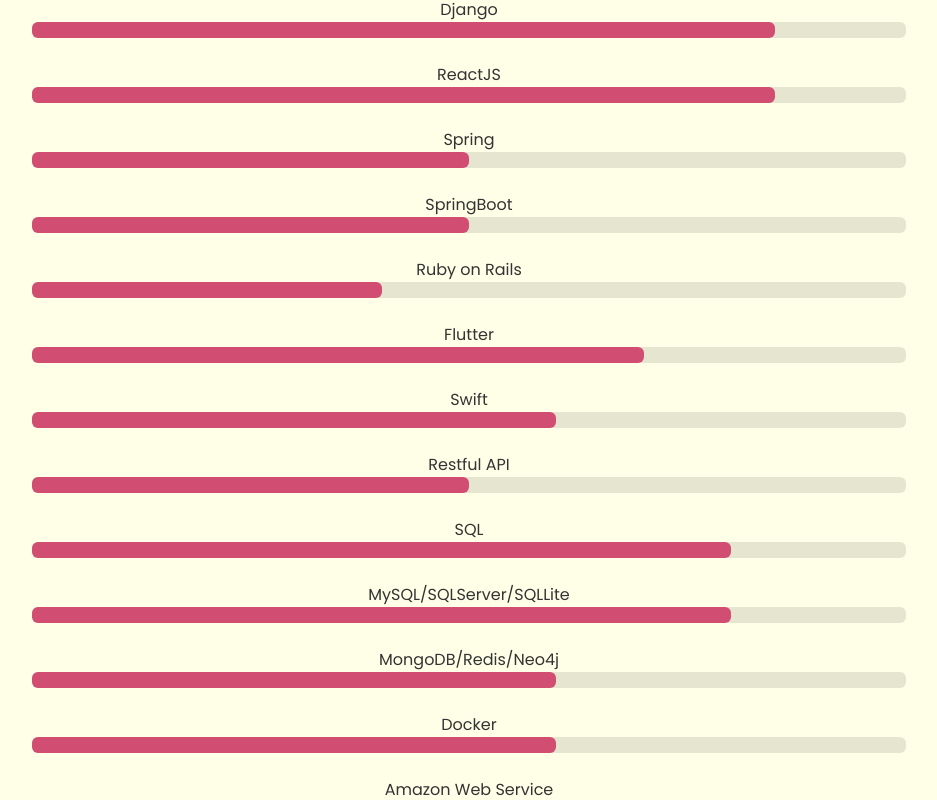
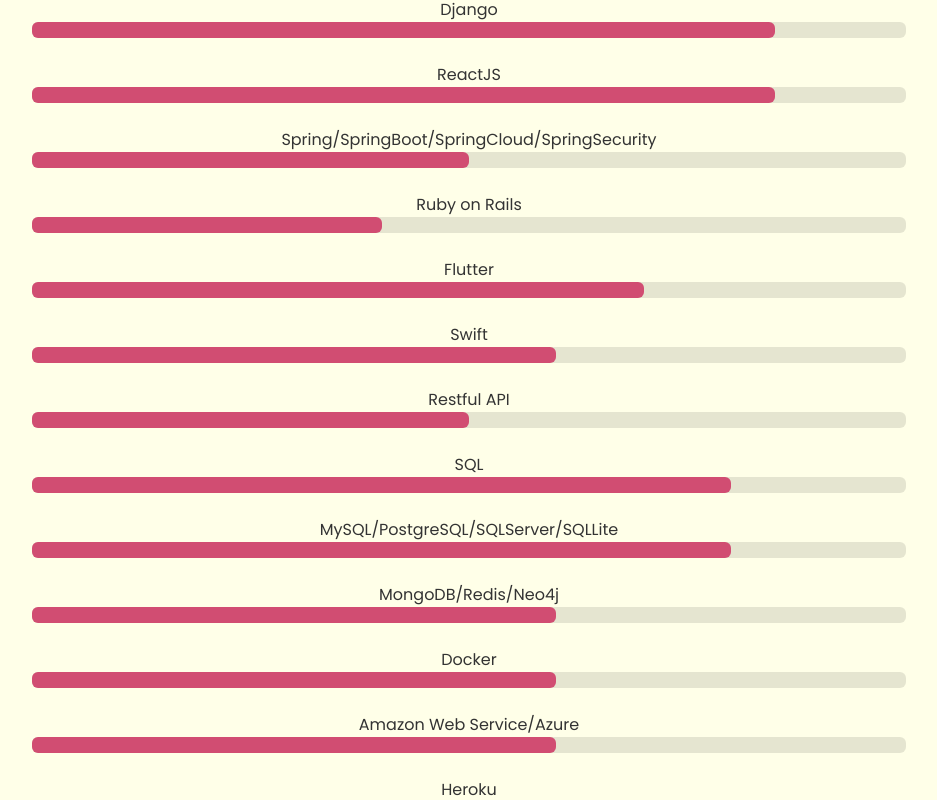
Before and after one commit to KATHRINEFU/personal-portfolio, a React (Create React App) app: page / in a window 1280 px wide. Shown: the part 1753-2553 px from the top of the page, without its empty margins (171-1108 px from the left). Built offline with nearby package versions, Linux system fonts and the light colour scheme.

Commit message:
updated with lastest internship

```diff
--- a/src/components/Contact.js
+++ b/src/components/Contact.js
@@ -38,7 +38,7 @@
         </Row>
         <Row>
             <Col>
-            <span className="footer">Created by Kate Fu | With ReactJS | Last Updated: 2023/7/3</span><br/>
+            <span className="footer">Created by Kate Fu | With ReactJS | Last Updated: 2023/9/11</span><br/>
             <span className="footer">Copyright 2023. All Rights Reserved</span>
             </Col>
         </Row>
--- a/src/components/Experience.js
+++ b/src/components/Experience.js
@@ -1,5 +1,3 @@
-import { Container } from "react-bootstrap"
-import { ExpCard } from "./ExpCard"
 import { VerticalTimeline, VerticalTimelineElement }  from 'react-vertical-timeline-component';
 import 'react-vertical-timeline-component/style.min.css';
 import WorkIcon from '@material-ui/icons/Work';
@@ -9,10 +7,20 @@
 import impactImg from "../assets/img/impact.svg"
 import accentureImg from "../assets/img/accenture.png"
 import vechainImg from "../assets/img/vechain.png"
+import spurImg from "../assets/img/SpurIcon.png"
 
 
 export const Experience = () => {
     const expList = [
+        {
+          company: 'SpurSMB',
+          role: 'Fullstack Software Engineer, Intern',
+          detail:" Developed web platform using React for frontend, NextJS for backend. Srapped web info and created backend endpoints. Created multiple react hooks, redux slices for better API calls and state manegement. ",
+          tenure: "Jul 2023 - Present",
+          img: spurImg,
+          url: '',
+          techstack: 'JavaScript | TypeScript | NodeJS | NextJS | React | HTML | CSS | Azure'
+        },
         {
           company: 'Bayer Healthcare',
           role: 'Software Engineer, Capstone',
--- a/src/components/SkillBar.js
+++ b/src/components/SkillBar.js
@@ -44,14 +44,9 @@
             percentage: '85%'
         },
         {
-            skill: 'Spring',
-            name: 'spring',
-            percentage: '50%'
-        },
-        {
-            skill: 'SpringBoot',
+            skill: 'Spring/SpringBoot/SpringCloud/SpringSecurity',
             name: 'springboot',
-            percentage: '50%'
+            percentage: '80%'
         },
         {
             skill: 'Ruby on Rails',
@@ -79,7 +74,7 @@
             percentage: '80%'
         },
         {
-            skill: 'MySQL/SQLServer/SQLLite',
+            skill: 'MySQL/PostgreSQL/SQLServer/SQLLite',
             name: 'mysql',
             percentage: '80%'
         },
@@ -94,7 +89,7 @@
             percentage: '60%'
         },
         {
-            skill: 'Amazon Web Service',
+            skill: 'Amazon Web Service/Azure',
             name: 'aws',
             percentage: '50%'
         },
```
Also changed, not shown: src/assets/img/SpurIcon.png (added), 1 other file (tests, documents, lock files or other folders).
